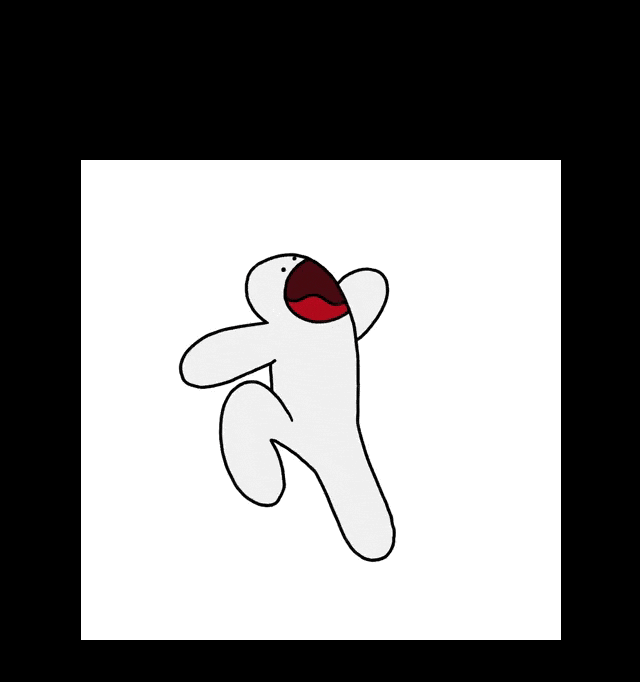
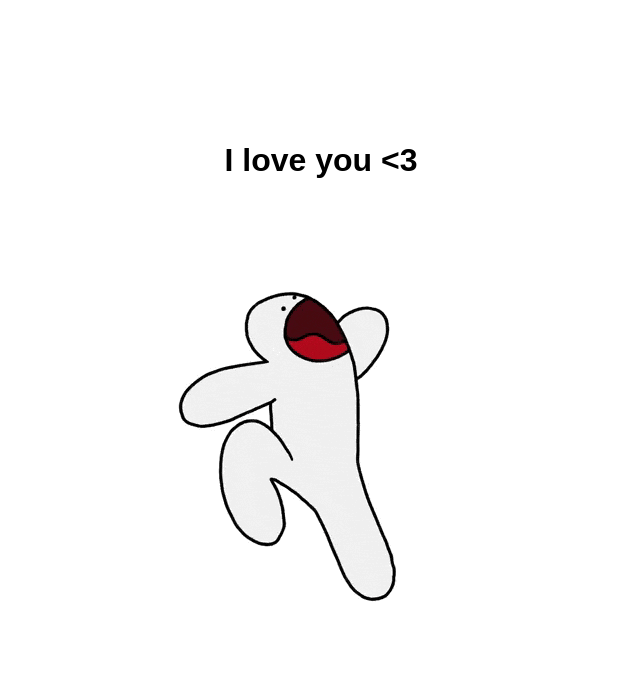
Before and after one commit to GutesBrot/hug, a plain HTML site: page index.html in a window 1280 px wide. Shown: the whole page, without its empty margins (319-959 px from the left). Drawn offline with Linux system fonts and the light colour scheme.

Commit message:
Update index.html

```diff
--- a/index.html
+++ b/index.html
@@ -6,19 +6,27 @@
   <style>
     body {
       display: flex;
+      flex-direction: column;
       justify-content: center;
       align-items: center;
       height: 100vh;
       margin: 0;
-      background-color: #000;
+      background-color: white;
+      font-family: sans-serif;
+      color: black;
+    }
+    h1 {
+      margin-bottom: 20px;
+      font-size: 2rem;
     }
     img {
       max-width: 90%;
-      max-height: 90%;
+      max-height: 80%;
     }
   </style>
 </head>
 <body>
+  <h1>I love you &lt;3</h1>
   <img src="hug-fin.gif" alt="Just a hug">
 </body>
 </html>
```
